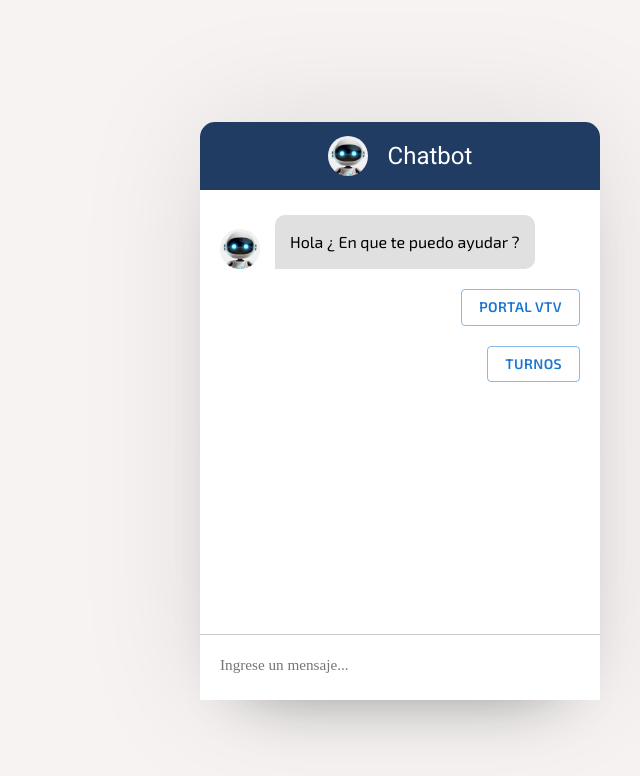
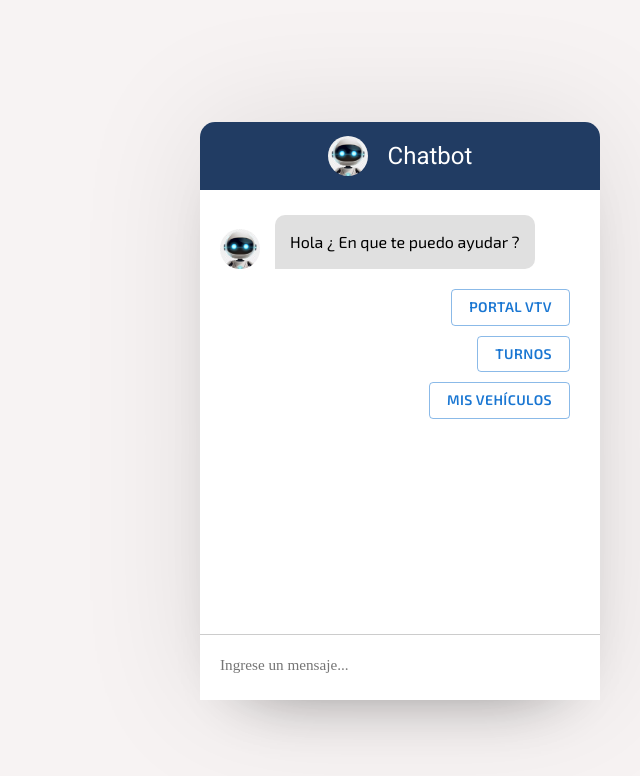
Before and after one commit to sebaamerio/chatbot, a React (Vite) app: page / in a window 1280 px wide. Shown: the top 776 px of the page, without its empty margins (640-1280 px from the left). Built offline with nearby package versions, Linux system fonts and the light colour scheme.

Commit message:
Cambios en el formato

```diff
--- a/src/App.jsx
+++ b/src/App.jsx
@@ -50,24 +50,25 @@ function App() {
             </span>
             <p className="chatbot__dialog">Hola ¿ En que te puedo ayudar ?</p>
           </li>
+          <li className="chatbot__button">
             {chatBot.map((item) => {
               if (item.type == "Button") {
                 return (
-                <li className="chatbot__button" key={item.id}>
-                  <Button variant="outlined" disabled>
+                  <Button variant="outlined" disabled key={item.id}>
                     <span>{item.descripcion}</span>
                   </Button>
-                </li>
                 );
               }
             })}
+          </li>
+
           {menu.map((item) => {
             if (item.type == "Button") {
               return (
                 <li className="chatbot__button" key={item.id}>
                   <Button
+                    key={item.id}
                     variant="outlined"
-                    key={item.id}
                     onClick={() => {
                       handler(item);
                     }}
@@ -78,7 +79,7 @@ function App() {
               );
             } else {
               return (
-                <div key={item.id}>
+                <div className="chatbot__respuesta" key={item.id}>
                   <li className="chatbot__chat">
                     <span className="chatbot__robot">
                       <Avatar alt="Robot" src={robotImg} />
@@ -88,8 +89,14 @@ function App() {
                       dangerouslySetInnerHTML={{ __html: item.descripcion }}
                     />
                   </li>
+                </div>
+              );
+            }
+          })}
 
-                  <li className="chatbot__button" key={item.id}>
+          {chatBot.length > 0 ? (
+            <div className="">
+              <li className="chatbot__button">
                 <Button variant="outlined" onClick={handlerInicio}>
                   <span> Inicio</span>
                 </Button>
@@ -98,9 +105,9 @@ function App() {
                 </Button>
               </li>
             </div>
-              );
-            }
-          })}
+          ) : (
+            <span></span>
+          )}
         </ul>
         <div className="chat-input">
           <textarea placeholder="Ingrese un mensaje..." required></textarea>
--- a/src/BD/menu.json
+++ b/src/BD/menu.json
@@ -68,7 +68,43 @@
   {
     "id": 12,
     "type": "Text",
-    "descripcion": " Para consultar sus turnos, siga estos pasos:<BR>1- Ingrese al portal en <a href=\"https://portal.vtv.gba.gob.ar\"> Portal vtv</a> con su usuario y contraseña.<BR>2- En la esquina superior izquierda, haga clic en el ícono de las \"tres líneas\" para abrir el menú.<BR>3- Seleccione la opción HISTORIAL, donde verá sus vehículos con los turnos asignados.",
+    "descripcion": "Para consultar sus turnos, siga estos pasos:<BR>1- Ingrese al portal en <a href=\"https://portal.vtv.gba.gob.ar\"> Portal vtv</a> con su usuario y contraseña.<BR>2- En la esquina superior izquierda, haga clic en el ícono de las \"tres líneas\" para abrir el menú.<BR>3- Seleccione la opción HISTORIAL, donde verá sus vehículos con los turnos asignados.",
     "idPadre": 11
+  },
+  {
+    "id": 13,
+    "type": "Button",
+    "descripcion": "Mis Vehículos",
+    "idPadre": 0
+  },
+  {
+    "id": 14,
+    "type": "Text",
+    "descripcion": "En la sección MIS VEHÍCULOS deberá cargar aquellos vehículos para los que desee realizar la verificación técnica vehicular.<BR>El sistema clasificará los vehículos según usted sea o no el titular de los mismos.<BR>Una vez que los vehículos estén cargados en esta sección, podrá gestionar los turnos correspondientes.",
+    "idPadre": 13
+  },
+  {
+    "id": 15,
+    "type": "Button",
+    "descripcion": "Cargar Vehículo",
+    "idPadre": 13
+  },
+  {
+    "id": 16,
+    "type": "Text",
+    "descripcion": "Para cargar sus vehículos, dentro del portal, siga estos pasos:<BR>1- Diríjase al margen superior izquierdo y haga clic en el ícono de las \"tres líneas\" para abrir el menú.<BR>2- Seleccione la opción MIS VEHÍCULOS.<BR>3- Haga clic en AGREGAR y complete los datos solicitados de su vehículo.<BR>Nota: Recuerde ingresar el número de patente sin espacios.<BR>Una vez que haya ingresado toda la información, podrá solicitar un turno para su vehículo.",
+    "idPadre": 15
+  },
+  {
+    "id": 17,
+    "type": "Button",
+    "descripcion": "Eliminar vehículo",
+    "idPadre": 13
+  },
+  {
+    "id": 18,
+    "type": "Text",
+    "descripcion": "Para eliminar un vehículo del portal, siga estos pasos:<BR>1- Acceda a la sección MIS VEHÍCULOS.<BR>2- En el lado derecho de la pantalla, donde se muestran los datos del vehículo, encontrará un ícono de un cesto de basura.<BR>3- Haga clic en este ícono para eliminar el vehículo.<BR>Nota: Si tiene asignado un vehículo que no le pertenece, también puede eliminarlo desde esta sección.",
+    "idPadre": 17
   }
 ]
--- a/src/style/style.css
+++ b/src/style/style.css
@@ -80,9 +80,9 @@ body {
 
 .chatbot__button {
   display: flex;
-  gap: 30px;
-  margin: 20px 0;
   justify-content: flex-end;
+  gap: 20px;
+  margin: 10px 10px;
 }
 
 .chatbot__button span {
@@ -106,8 +106,12 @@ body {
 
 .chatbot__text a {
   color: #5dcef0;
+  font-family: "Exo2-Regular";
+}
 
-  font-family: "Exo2-Regular";
+.chatbot__chatonline {
+  margin: 20px;
+  background: #5dcef0;
 }
 
 .chatbot .chat-input {
```
Lines whose indentation alone changed are shown as unchanged.
